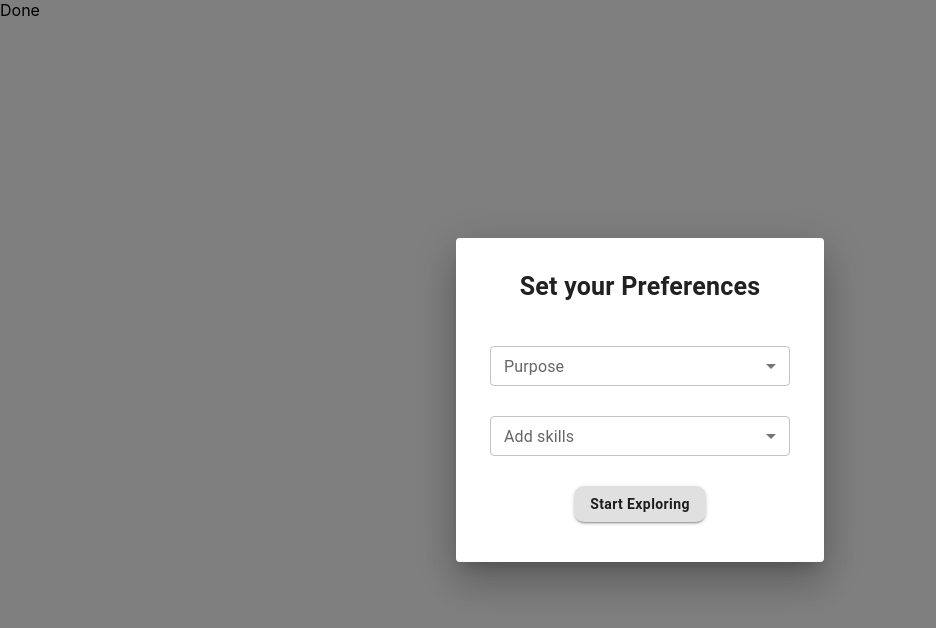
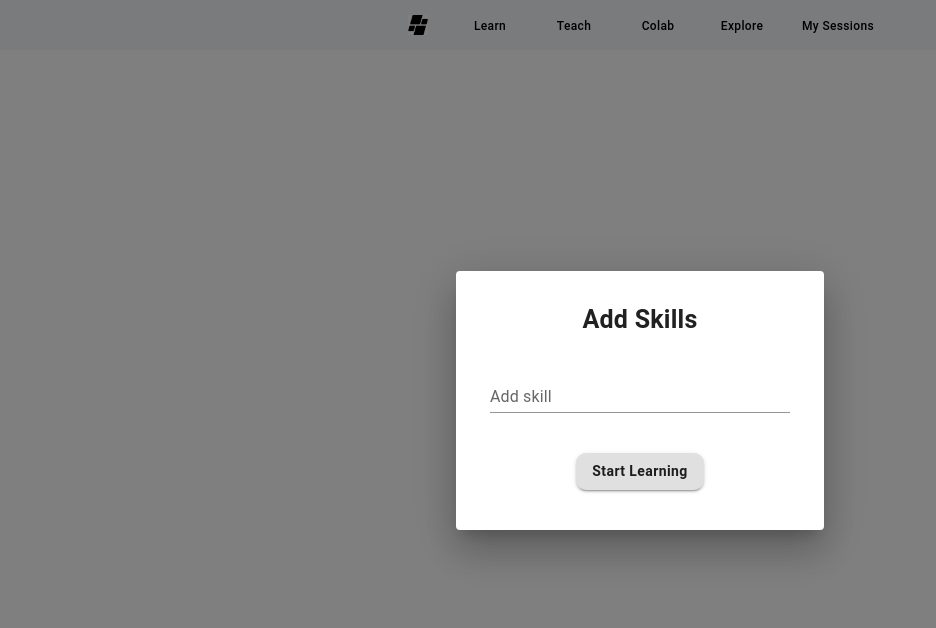
Before and after one commit to kunduanshuman07/SkillExchangePlatform, a React (Create React App) app in the folder fe/: page / in a window 1280 px wide. Shown: the top 628 px of the page, without its empty margins (0-936 px from the left). Built offline with nearby package versions, Linux system fonts and the light colour scheme; the HTML template or start-up script is replaced by a standard one.

Commit message:
App bar structure

```diff
--- a/fe/src/Routes.jsx
+++ b/fe/src/Routes.jsx
@@ -2,13 +2,13 @@ import React from 'react'
 import { Routes, Route } from "react-router-dom";
 import RegisterPage from './pages/RegisterPage';
 import LoginPage from './pages/LoginPage';
-import HomePage from './pages/HomePage';
+import UserLayout from "./container/Userlayout";
 const RoutesJS = () => {
     return (
         <Routes>
             <Route path='/register' element={<RegisterPage />} />
             <Route path='/login' element={<LoginPage />} />
-            <Route path='/' element={<HomePage />} />
+            <Route path='/' element={<UserLayout />} />
         </Routes>
     )
 }
--- a/fe/src/components/AppBarComponent.jsx
+++ b/fe/src/components/AppBarComponent.jsx
@@ -4,26 +4,29 @@ import AppBar from '@mui/material/AppBar';
 import CssBaseline from '@mui/material/CssBaseline';
 import Toolbar from '@mui/material/Toolbar';
 import Container from '@mui/material/Container';
-import { Button, IconButton, Tooltip, Typography } from '@mui/material';
+import { Button, IconButton, Tooltip} from '@mui/material';
 import styled from "styled-components";
 import ConnectWithoutContactIcon from '@mui/icons-material/ConnectWithoutContact';
 import InfoIcon from '@mui/icons-material/Info';
 import Logo from "../assets/Logo.png";
-export const AppBarComponent = ({ comp }) => {
+import { useNavigate } from 'react-router-dom';
+export const AppBarComponent = ({ callFrom }) => {
+    const navigate = useNavigate();
+    const handleTeach = () => {
+        navigate('/teach')
+    }
+    const handleColab = () => {
+        navigate('/colab')
+    }
     return (
         <Root>
             <Box sx={{ display: 'flex' }}>
                 <CssBaseline />
-                <AppBar position="fixed" sx={{ backgroundColor: "#f6f8fa", color: "black", border: "1px solid #d0d7de", boxShadow: "none" }}>
-                    <Container maxWidth="xl">
+                <AppBar position="fixed" sx={{ zIndex: (theme) => theme.zIndex.drawer + 1, backgroundColor: "#f6f8fa", color: "black", boxShadow: "none", height: "50px" }}>
+                    <Container maxWidth="xl" style={{marginTop: "-6px"}}>
                         <Toolbar disableGutters>
-                            <Box style={{ display: "flex", flexDirection: "row" }}>
-                                <img src={Logo} alt="logo" width={30} height={30} className='logo' />
-                                <Box className='logo-header'>
-                                    <Typography className='logo-text'>Swap Skill</Typography>
-                                    <Typography className='logo-footer'>Trade your skills</Typography>
-                                </Box>
-                            </Box>
+                            {['Register', 'Login'].includes(callFrom) ?
+                                <>
                                     <Box sx={{ ml: "auto" }}>
                                         <Tooltip title='About Us'>
                                             <IconButton className='about' >
@@ -34,10 +37,31 @@ export const AppBarComponent = ({ comp }) => {
                                     <Box>
                                         <Tooltip title='Contact Us'>
                                             <IconButton className='contact'>
-                                        <ConnectWithoutContactIcon/>
+                                                <ConnectWithoutContactIcon />
                                             </IconButton>
                                         </Tooltip>
                                     </Box>
+                                </> : <Box className='tab-box'>
+                                    <Box>
+                                        <img src={Logo} alt="logo" width={20} height={20} className='logo' />
+                                    </Box>
+                                    <Box>
+                                        <Button className='tabs'>Learn</Button>
+                                    </Box>
+                                    <Box>
+                                        <Button className='tabs' onClick={handleTeach}>Teach</Button>
+                                    </Box>
+                                    <Box>
+                                        <Button className='tabs' onClick={handleColab}>Colab</Button>
+                                    </Box>
+                                    <Box>
+                                        <Button className='tabs'>Explore</Button>
+                                    </Box>
+                                    <Box>
+                                        <Button className='tabs'>My Sessions</Button>
+                                    </Box>
+                                </Box>}
+
                         </Toolbar>
                     </Container>
                 </AppBar>
@@ -51,8 +75,9 @@ const Root = styled.div`
         cursor: pointer
     }
     .logo{
-        margin-top: 5px;
-        margin-left: 10px;
+        margin-top: 15px;
+        margin-left: 20px;
+        margin-right: 20px;
     }
     .logo-header{
         display: flex;
@@ -81,6 +106,16 @@ const Root = styled.div`
         text-transform: none;
         color: black;
     }
+    .tab-box{
+        margin: auto;
+        display: flex;
+    }
+    .tabs{
+        color: black;
+        text-transform: none;
+        margin: 10px;
+        font-size: 12px;
+    }
 `
 
 export default AppBarComponent;
--- a/fe/src/components/PrefDialog.jsx
+++ b/fe/src/components/PrefDialog.jsx
@@ -3,16 +3,6 @@ import { Box, Button, TextField, Typography, MenuItem, Dialog, DialogContent } f
 import styled from 'styled-components'
 import { useNavigate } from 'react-router-dom';
 
-const userType = [
-   {
-      label: "Learning",
-      value: "Learning",
-   },
-   {
-      label: "Teaching",
-      value: "Teaching"
-   }
-];
 const skillOptions = [
    {
       label: "React.js",
@@ -28,7 +18,6 @@ const skillOptions = [
    }
 ];
 const PrefDialog = ({setPrefDialog}) => {
-   const [purpose, setPurpose] = useState('')
    const [skill, setSkill] = useState('');
    const navigate = useNavigate();
    const handleExplore = () => {
@@ -42,33 +31,13 @@ const PrefDialog = ({setPrefDialog}) => {
                <Box className='container'>
                   <Box className='content'>
                      <Box className='header'>
-                        <Typography className='header-text'>Set your Preferences</Typography>
-                     </Box>
-                     <Box className='purpose-field'>
-                        <TextField
-                           placeholder='Purpose'
-                           label='Purpose'
-                           size='small'
-                           value={purpose}
-                           sx={{
-                              ".css-1d3z3hw-MuiOutlinedInput-notchedOutline": {
-                                 borderRadius: "10px",
-                                 border: "2px solid #d0d7de"
-                              }
-                           }}
-                           fullWidth
-                           select
-                           onChange={(e) => setPurpose(e.target.value)}
-                        >
-                           {userType.map((option) => (
-                              <MenuItem key={option.value} value={option.value}>{option.label}</MenuItem>
-                           ))}
-                        </TextField>
+                        <Typography className='header-text'>Add Skills</Typography>
                      </Box>
                      <Box className='skill-field'>
                         <TextField
-                           placeholder='Add skills'
-                           label='Add skills'
+                           variant='standard'
+                           placeholder='Add skill'
+                           label='Add skill'
                            size='small'
                            value={skill}
                            sx={{
@@ -78,16 +47,11 @@ const PrefDialog = ({setPrefDialog}) => {
                               }
                            }}
                            fullWidth
-                           select
                            onChange={(e) => setSkill(e.target.value)}
-                        >
-                           {skillOptions.map((option) => (
-                              <MenuItem key={option.value} value={option.value}>{option.label}</MenuItem>
-                           ))}
-                        </TextField>
+                        />
                      </Box>
                      <Box className='next'>
-                        <Button className='next-button' variant='contained' color='inherit' onClick={handleExplore}>Start Exploring</Button>
+                        <Button className='next-button' variant='contained' color='inherit' onClick={handleExplore}>Start Learning</Button>
                      </Box>
                   </Box>
                </Box>
@@ -108,9 +72,6 @@ const Root = styled.div`
    padding: 10px;
    border-radius: 20px;
   }
-  .header{
-   // width: 600px;
-  }
   .header-text{
    font-size: 25px;
    font-weight: bold;
@@ -123,11 +84,11 @@ const Root = styled.div`
    width: 300px;
   }
   .skill-field{
-   margin: 30px auto 0px auto;
+   margin: 20px auto 0px auto;
    width: 300px;
   }
   .next{
-   margin: 30px auto 10px auto;
+   margin: 40px auto 10px auto;
   }
   .next-button{
    font-weight: bold;
--- /dev/null
+++ b/fe/src/container/Userlayout.jsx
@@ -0,0 +1,31 @@
+import React from 'react'
+import styled from "styled-components"
+import { Routes, Route } from "react-router-dom"
+import AppBarComponent from '../components/AppBarComponent'
+import LearnPage from '../pages/LearnPage';
+import TeachPage from '../pages/TeachPage';
+const Userlayout = () => {
+  return (
+    <Root>
+      <AppBarComponent callFrom='UserLayout'/>
+      <main style={{ width: "100%" }}>
+        <div className='content'>
+          <Routes>
+            <Route path='/' element={<LearnPage />}/>
+            <Route path='/teach' element={<TeachPage />}/>
+          </Routes>
+        </div>
+      </main>
+    </Root>
+  )
+}
+const Root = styled.div`
+    display: flex;
+    .content{
+        flexGrow: 1.5;
+        padding: 70px;
+        overflowX: auto;
+        overflowY: hidden;
+    }
+`
+export default Userlayout
--- a/fe/src/pages/HomePage.jsx
+++ b/fe/src/pages/LearnPage.jsx
@@ -2,14 +2,13 @@ import { Box } from '@mui/material';
 import React, {useState} from 'react'
 import PrefDialog from '../components/PrefDialog';
 
-const HomePage = () => {
+const LearnPage = () => {
    const [prefDialog, setPrefDialog] = useState(true);
   return (
     <Box>
       {prefDialog && <PrefDialog setPrefDialog={setPrefDialog}/>}
-      Done
     </Box>
   )
 }
 
-export default HomePage
+export default LearnPage
--- a/fe/src/pages/LoginPage.jsx
+++ b/fe/src/pages/LoginPage.jsx
@@ -15,7 +15,7 @@ const LoginPage = () => {
     };
     return (
         <Root>
-            <AppBarComponent />
+            <AppBarComponent callFrom='Login'/>
             <Box className='container'>
                 <img src={backgroundImage} alt='background' className='bg-img' />
                 <Box className='content'>
--- a/fe/src/pages/RegisterPage.jsx
+++ b/fe/src/pages/RegisterPage.jsx
@@ -72,7 +72,7 @@ const RegisterPage = () => {
     }
     return (
         <Root>
-            <AppBarComponent />
+            <AppBarComponent callFrom='Register'/>
             <Box className='container'>
                 <img src={backgroundImage} alt='background' className='bg-img' />
                 <Box className='content'>
--- /dev/null
+++ b/fe/src/pages/TeachPage.jsx
@@ -0,0 +1,9 @@
+import React from 'react'
+
+const TeachPage = () => {
+  return (
+    <div>TeachPage</div>
+  )
+}
+
+export default TeachPage
```
Lines whose indentation alone changed are shown as unchanged.
